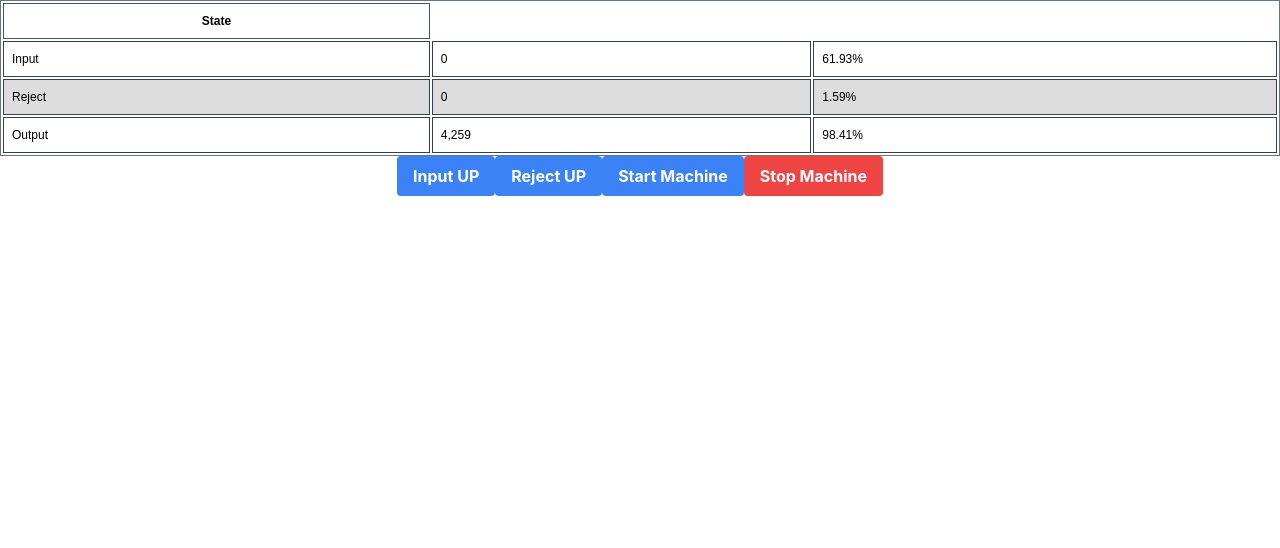
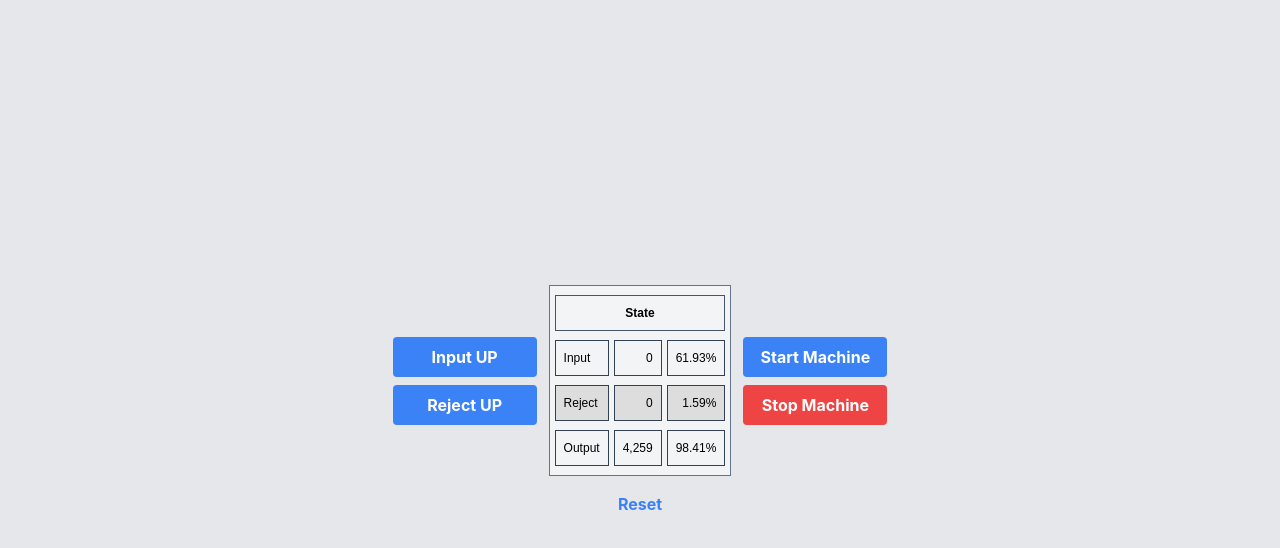
Before and after one commit to pradana01/iotDashboard, a React (Create React App) app: page / in a window 1280 px wide. Shown: the top 548 px of the page. Built offline with nearby package versions, Linux system fonts and the light colour scheme.

Commit message:
add little adjustment to the layout

```diff
--- a/src/pages/dashboard/index.jsx
+++ b/src/pages/dashboard/index.jsx
@@ -1,6 +1,6 @@
-import React, {useState} from "react";
+import React, { useState } from "react";
 import { useSelector, useDispatch } from 'react-redux'
-import {increment, rejectUp, machine} from '../../store/actions';
+import { increment, rejectUp, machine } from '../../store/actions';
 
 
 // * Import components
@@ -8,7 +8,7 @@ import ButtonAction from "../../components/button-action"
 
 import './style.css'
 
-function start (input, reject) {
+function start(input, reject) {
     let rng = Math.round(Math.random());
     return rng;
 }
@@ -25,57 +25,66 @@ function Dashboard() {
 
 
     return (
-        <div className="dashboard">
+        <div className="dashboard bg-gray-200 mx-auto w-screen h-screen px-4/12 flex flex-col justify-center items-center">
+            <div className="flex">
+                <div className="mt-12 mx-3 flex flex-col">
+                    <button
+                        class="w-36 my-1 bg-blue-500 hover:bg-blue-700 text-white font-bold py-2 px-4 rounded"
+                        onClick={() => setInput(input + 1)}
+                    >
+                        Input UP
+                    </button>
+                    <button
+                        class="w-36 my-1 bg-blue-500 hover:bg-blue-700 text-white font-bold py-2 px-4 rounded"
+                        onClick={() => setReject(reject + 1)}
+                    >
+                        Reject UP
+                    </button>
+                </div>
 
-            <table className="border-separate border border-slate-500 ...">
+                <table className="bg-gray-100 border-separate border border-slate-500 w-1/5">
                     <thead>
                         <tr>
-                        <th className="border border-slate-600 ...">State</th>
+                            <th colSpan={3} className="border border-slate-600">State</th>
                         </tr>
                     </thead>
                     <tbody>
-                    <tr>
-                        <td className="border border-slate-700 ...">Input</td>
-                        <td className="border border-slate-700 ...">{input}</td>
-                        <td className="border border-slate-700 ...">61.93%</td>
+                        <tr className="text-left">
+                            <td className="border border-slate-700 text-left">Input</td>
+                            <td className="border border-slate-700 text-right">{input}</td>
+                            <td className="border border-slate-700 text-right">61.93%</td>
                         </tr>
-                    <tr>
-                        <td className="border border-slate-700 ...">Reject</td>
-                        <td className="border border-slate-700 ...">{reject}</td>
-                        <td className="border border-slate-700 ...">1.59%</td>
+                        <tr className="text-right">
+                            <td className="border border-slate-700 text-left">Reject</td>
+                            <td className="border border-slate-700 text-right">{reject}</td>
+                            <td className="border border-slate-700 text-right">1.59%</td>
                         </tr>
-                    <tr>
-                        <td className="border border-slate-700 ...">Output</td>
-                        <td className="border border-slate-700 ...">4,259</td>
-                        <td className="border border-slate-700 ...">98.41%</td>
+                        <tr className="text-right">
+                            <td className="border border-slate-700 text-left">Output</td>
+                            <td className="border border-slate-700 text-right">4,259</td>
+                            <td className="border border-slate-700 text-right">98.41%</td>
                         </tr>
                     </tbody>
                 </table>
 
+                <div className="mt-12 mx-3 flex flex-col">
                     <button
-                class="bg-blue-500 hover:bg-blue-700 text-white font-bold py-2 px-4 rounded"
-                onClick={() => setInput(input+1)}
-            >Input UP</button>
-            <button
-                class="bg-blue-500 hover:bg-blue-700 text-white font-bold py-2 px-4 rounded"
-                onClick={() => setReject(reject+1)}
-            >Reject UP</button>
-            <button
-                class="bg-blue-500 hover:bg-blue-700 text-white font-bold py-2 px-4 rounded"
+                        class="w-36 my-1 bg-blue-500 hover:bg-blue-700 text-white font-bold py-2 px-4 rounded"
                         onClick={() => {
-                    let timer = setInterval (()=> {
+                            let timer = setInterval(() => {
                                 let rng = Math.round(Math.random());
                                 if (rng) {
-                            setInput(input => input+1)
+                                    setInput(input => input + 1)
                                 } else {
-                            setReject(reject => reject+1)
+                                    setReject(reject => reject + 1)
                                 }
                             }, 1000)
                             setTime(timer);
                         }}
-            >Start Machine</button>
+                    >
+                        Start Machine</button>
                     <button
-                class="bg-red-500 hover:bg-red-700 text-white font-bold py-2 px-4 rounded"
+                        class="w-36 my-1 bg-red-500 hover:bg-red-700 text-white font-bold py-2 px-4 rounded"
                         onClick={() => {
                             clearInterval(time)
                         }}
@@ -83,6 +92,18 @@ function Dashboard() {
                         Stop Machine
                     </button>
                 </div>
+            </div>
+            <span
+                className="mt-4 text-blue-500 hover:text-blue-900 font-bold cursor-pointer"
+                onClick={() => {
+                    clearInterval(time)
+                    setInput(0)
+                    setReject(0)
+                }}
+            >
+                Reset
+            </span>
+        </div>
     )
 };
 
--- a/src/pages/dashboard/style.css
+++ b/src/pages/dashboard/style.css
@@ -1,6 +1,6 @@
-.dashboard {
+/* .dashboard {
     width: 100%;
-}
+} */
 
 table {
     font-family: arial, sans-serif;
@@ -8,6 +8,7 @@ table {
     border-collapse: collapse;
     width: 100%;
     margin: 0 auto;
+    border-spacing: 5px 9px;
 }
 
 th {
```
Also changed, not shown: 1 other file (tests, documents, lock files or other folders). Lines whose indentation alone changed are shown as unchanged.
